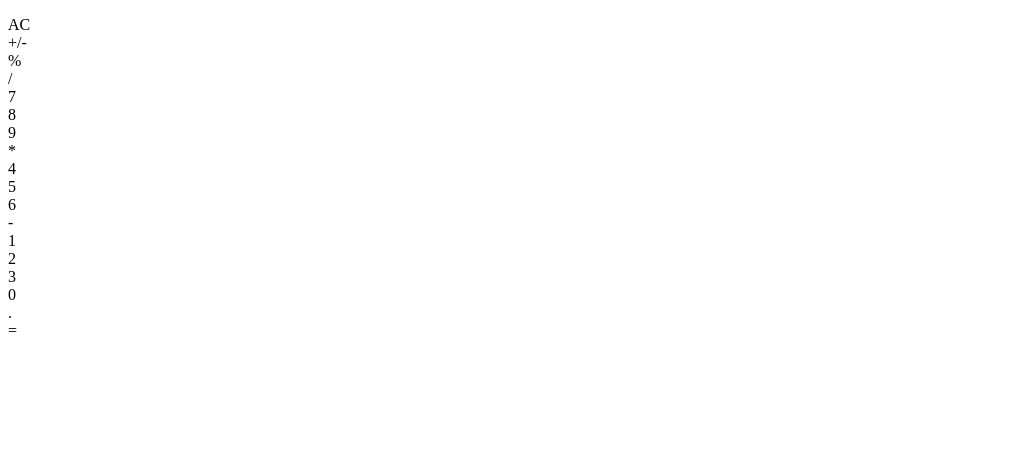
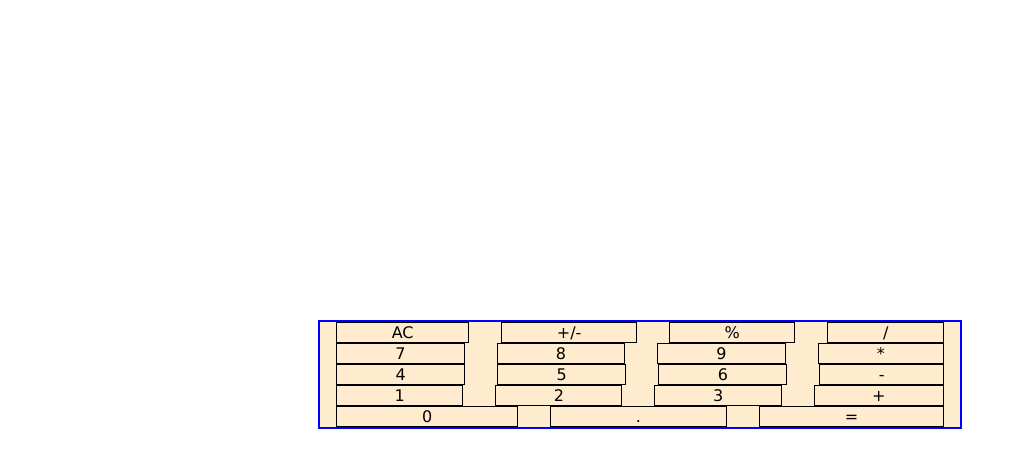
Before and after one commit to huzaifa1712/Calculator---The-Odin-Project, a plain HTML site: page index.html in a window 1280 px wide. Shown: the whole page, without its empty margins (0-1017 px from the left). Drawn offline with Linux system fonts and the light colour scheme.

Commit message:
Intermediate styling

```diff
--- a/index.html
+++ b/index.html
@@ -17,25 +17,42 @@
 
 
             <div id = "buttons">
+
+                <div class="row">
                     <div class="button">AC</div>
                     <div class="button">+/-</div>
                     <div class="button">%</div>
                     <div class="button">/</div>
+                </div>
+
+                <div class="row">
                     <div class="button">7</div>
                     <div class="button">8</div>
                     <div class="button">9</div>
                     <div class="button">*</div>
+                </div>
+
+                <div class="row">
                     <div class="button">4</div>
                     <div class="button">5</div>
                     <div class="button">6</div>
                     <div class="button">-</div>
+                </div>
+
+                <div class="row">
                     <div class="button">1</div>
                     <div class="button">2</div>
                     <div class="button">3</div>
+                    <div class="button">+</div>
+                </div>
+
+                <div class="row">
                     <div class="button">0</div>
                     <div class="button">.</div>
                     <div class="button">=</div>
                 </div>
+
+            </div>
         </div>
     </body>
 </html>
--- a/style.css
+++ b/style.css
@@ -0,0 +1,29 @@
+#buttons{
+    border: 2px solid blue;
+    background-color:blanchedalmond;
+    font-family:Verdana, Geneva, Tahoma, sans-serif;
+    display:grid;
+    /* grid-template-columns: repeat(4, 1fr);
+    grid-template-rows: repeat(5,1fr); */
+    display:flex;
+    flex-direction: column;
+    flex-wrap:wrap;
+    width:640px;
+    margin:0 auto;
+    margin-top: 40vh;
+
+}
+
+.button{
+    border: 1px solid black;
+    flex-grow:1;
+    text-align: center;
+    margin: 0 1rem;
+
+}
+
+.row{
+    display:flex;
+    flex-direction: row;
+    flex-grow:1;
+}
```
Lines whose indentation alone changed are shown as unchanged.
